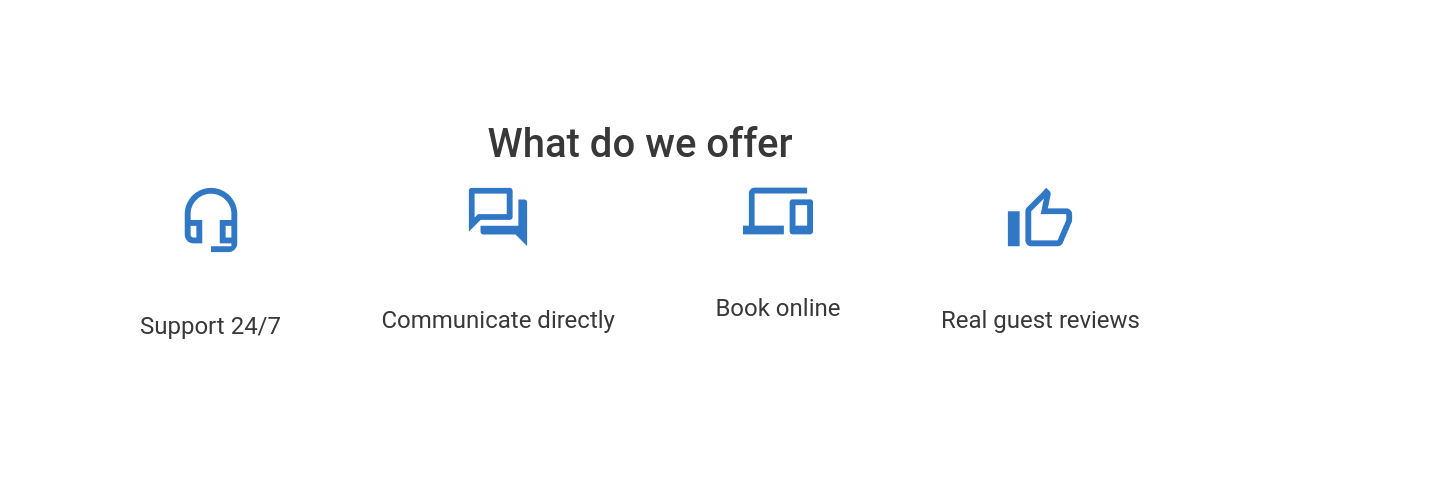
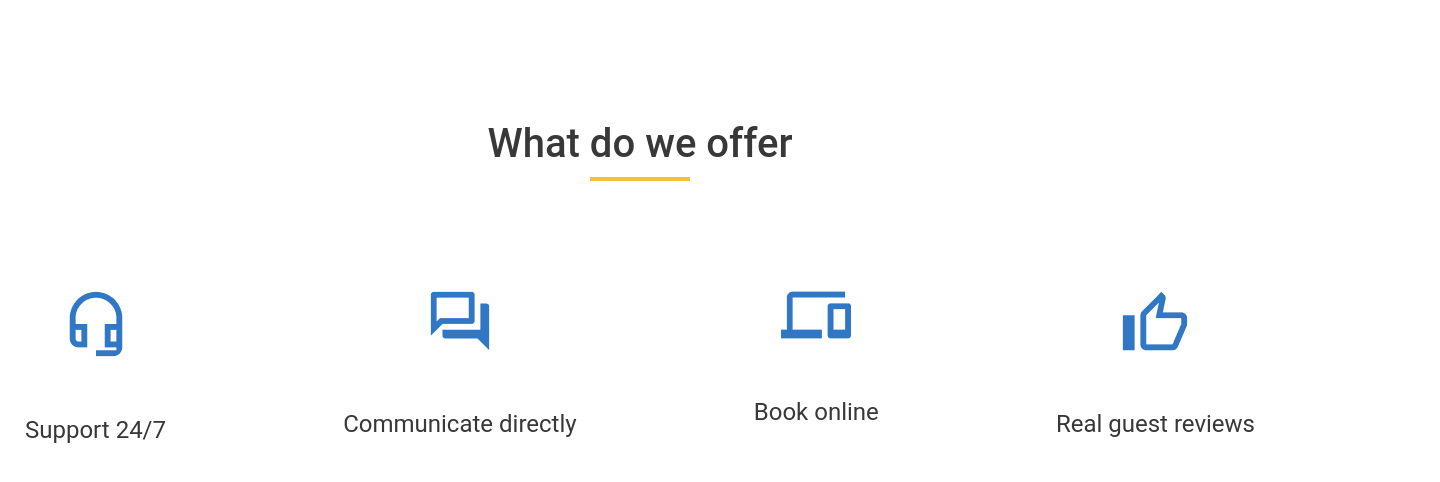
Before and after one commit to ValeryShev/if-html, a plain HTML site: page index.html in a window 1280 px wide. Shown: the whole page, 1440 px wide, since content can reach past the window. Drawn offline with Linux system fonts and the light colour scheme.

Commit message:
changed styles

```diff
--- a/styles/styles.css
+++ b/styles/styles.css
@@ -1,9 +1,14 @@
 * {
     margin: 0;
+    box-sizing: border-box;
+}
+body {
+    width: 1440px;
 }
 
-section {
-    margin: 120px 140px;
+.offers_t {
+    width: 100vw;
+    margin: 120px 0;
     background-color: #FFFFFF;
 }
 
@@ -16,18 +21,22 @@ section {
     font-style: normal;
     font-weight: 500;
     font-size: 40px;
+
+}
+.offers_t .header::after {
+    content: "";
+    display: block;
+    height: 4px;
+    width: 100px;
+    margin: 10px auto 110px;
+    background-color:#F5BD41;
 }
 
-.line {
-    width: 100px;
-    height: 4px;
-    background-color: #F5BD41;
-    display: block;
-    margin: 10px auto 90px;
-}
 .offers {
     display: flex;
     justify-content: space-between;
+    margin-left: 25px;
+    margin-right: 25px;
 }
 .offer {
     text-align: center;
```
